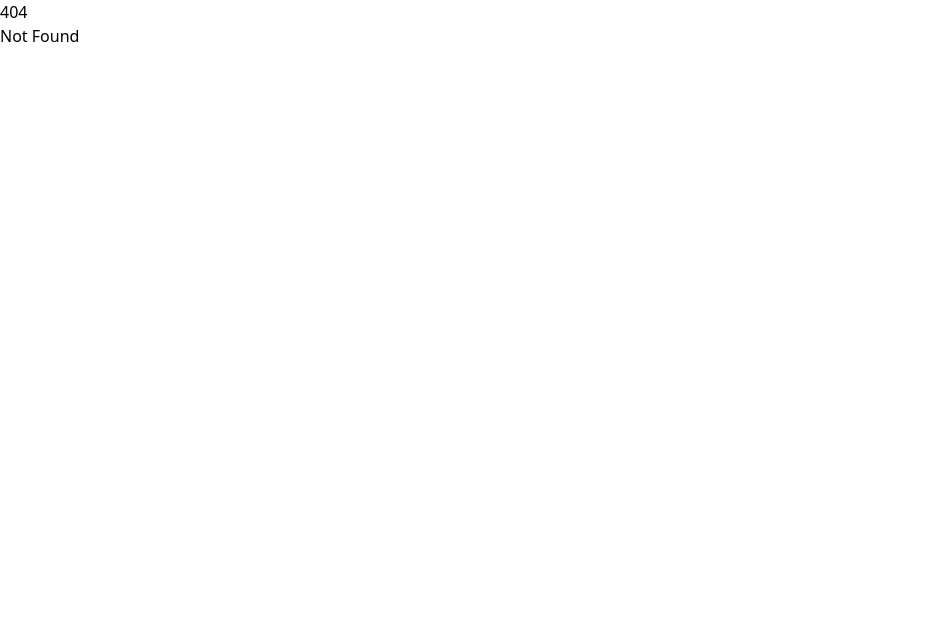
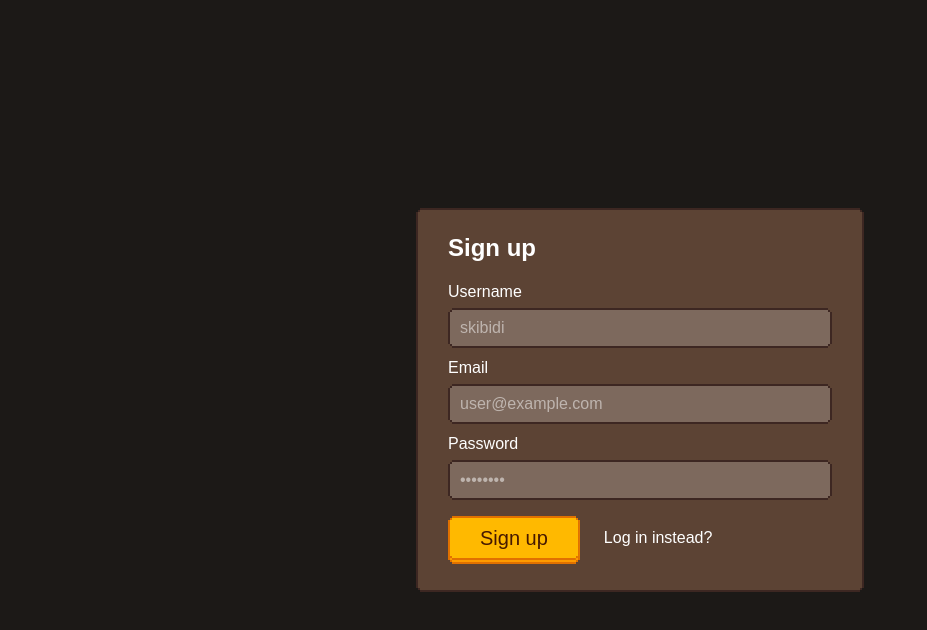
Before and after one commit to idealsh/intania-hack, a SvelteKit app: page /login in a window 1280 px wide. Before the commit this address had no page. Shown: the top 630 px of the page, without its empty margins (0-927 px from the left). Built offline with nearby package versions, Linux system fonts and the light colour scheme; a web font is replaced by a local one.

Commit message:
feat: added login ui

```diff
--- a/src/lib/components/Button.svelte
+++ b/src/lib/components/Button.svelte
@@ -12,7 +12,7 @@
 
 <button
   class={twMerge(
-    "group font-pixel relative z-0 min-h-11 cursor-pointer px-8 py-4 text-xl text-amber-950",
+    "group font-pixel relative z-0 min-h-11 cursor-pointer px-8 py-2 text-xl text-amber-950",
     className,
   )}
   {onclick}
--- a/src/routes/+page.svelte
+++ b/src/routes/+page.svelte
@@ -1,9 +1,7 @@
 <script lang="ts">
+  import { goto } from "$app/navigation";
   import Button from "$lib/components/Button.svelte";
 </script>
-
-<!-- <h1>Welcome to SvelteKit</h1>
-<p>Visit <a href="https://svelte.dev/docs/kit">svelte.dev/docs/kit</a> to read the documentation</p> -->
 
 <div
   class="relative flex min-h-screen w-full items-center justify-center bg-[url(/sky.jpg)] bg-cover"
@@ -16,6 +14,6 @@
       <br />
       Vero quasi atque inventore laborum, facere in!
     </p>
-    <Button>Play now</Button>
+    <Button onclick={() => goto("/login")}>Play now</Button>
   </div>
 </div>
--- /dev/null
+++ b/src/routes/login/+page.server.ts
@@ -0,0 +1,59 @@
+import { fail } from "@sveltejs/kit";
+import type { Actions } from "./$types";
+
+function getOr400(formData: FormData, key: string) {
+  const value = formData.get(key);
+  if (typeof value !== "string") {
+    return fail(400, { message: "Invalid request" });
+  }
+  return value;
+}
+
+interface LoginSuccess {
+  token: string;
+}
+
+export const actions = {
+  default: async ({ request, fetch }) => {
+    const data = await request.formData();
+    const action = getOr400(data, "action");
+    const username = getOr400(data, "username");
+    const password = getOr400(data, "password");
+
+    const login = async () => {
+      const res = await fetch("/api/auth/login", {
+        method: "POST",
+        body: JSON.stringify({ username, password }),
+        headers: {
+          "Content-Type": "application/json",
+        },
+      });
+
+      const data = await res.json();
+
+      if (res.ok) {
+        return data as LoginSuccess;
+      } else {
+        return fail(res.status, data.error ?? "Cannot login");
+      }
+    };
+
+    if (action === "signup") {
+      const email = getOr400(data, "email");
+
+      const res = await fetch("/api/auth/signup", {
+        method: "POST",
+        body: JSON.stringify({ username, email, password }),
+        headers: {
+          "Content-Type": "application/json",
+        },
+      });
+
+      if (res.ok) {
+        return login();
+      }
+    } else if (action === "login") {
+      return login();
+    }
+  },
+} satisfies Actions;
--- /dev/null
+++ b/src/routes/login/+page.svelte
@@ -0,0 +1,64 @@
+<script>
+  import Button from "$lib/components/Button.svelte";
+
+  let { form } = $props();
+
+  let isLogin = $state(false);
+
+  let action = $derived(isLogin ? "Log in" : "Sign up");
+</script>
+
+<div class="font-pixel flex min-h-screen w-full items-center justify-center bg-stone-900">
+  <form class="bg-wood border-pixel-wood clip-pixel mx-4 w-md px-8 py-6 text-white" method="POST">
+    <h1 class="mb-4 text-2xl font-bold">{action}</h1>
+    <input type="hidden" name="action" value={isLogin ? "login" : "signup"} />
+    <div class="space-y-2">
+      <label class="block">
+        <p class="mb-1">Username</p>
+        <input
+          type="text"
+          name="username"
+          class="border-pixel-wood clip-pixel block w-full bg-white/20 px-3 py-2 outline-none focus-visible:bg-white/30"
+          placeholder="skibidi"
+        />
+      </label>
+      {#if !isLogin}
+        <label class="block">
+          <p class="mb-1">Email</p>
+          <input
+            type="text"
+            name="email"
+            class="border-pixel-wood clip-pixel block w-full bg-white/20 px-3 py-2 outline-none focus-visible:bg-white/30"
+            placeholder="user@example.com"
+          />
+        </label>
+      {/if}
+      <label class="block">
+        <p class="mb-1">Password</p>
+        <input
+          name="password"
+          type="password"
+          class="border-pixel-wood clip-pixel block w-full bg-white/20 px-3 py-2 outline-none focus-visible:bg-white/30"
+          placeholder="••••••••"
+        />
+      </label>
+    </div>
+
+    <p class="my-4 text-red-400">{form?.error}</p>
+
+    <div class="my-2 flex gap-6">
+      <Button>{action}</Button>
+      <button
+        type="button"
+        onclick={() => (isLogin = !isLogin)}
+        class="cursor-pointer hover:underline"
+      >
+        {#if isLogin}
+          Sign up instead?
+        {:else}
+          Log in instead?
+        {/if}
+      </button>
+    </div>
+  </form>
+</div>
```
